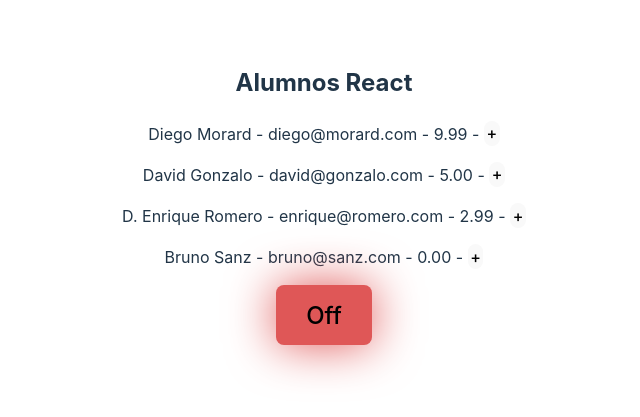
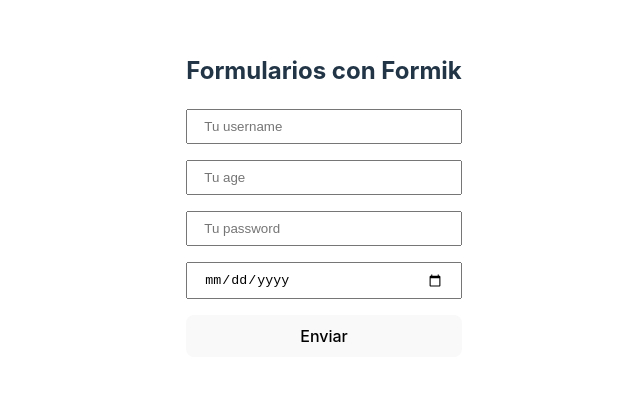
Before and after one commit to gorkavillara/react-g1-junio-2023, a React (Vite) app: page / in a window 1280 px wide. Shown: the part 205-622 px from the top of the page, without its empty margins (316-956 px from the left). Built offline with nearby package versions, Linux system fonts and the light colour scheme.

Commit message:
Tema 7 - Formularios clásicos y con Formik y yup

```diff
--- a/package.json
+++ b/package.json
@@ -10,8 +10,10 @@
     "preview": "vite preview"
   },
   "dependencies": {
+    "formik": "^2.4.2",
     "react": "^18.2.0",
-    "react-dom": "^18.2.0"
+    "react-dom": "^18.2.0",
+    "yup": "^1.2.0"
   },
   "devDependencies": {
     "@types/react": "^18.0.37",
--- a/src/App.tsx
+++ b/src/App.tsx
@@ -1,13 +1,9 @@
 import "./App.scss"
-// import * as views from "./views"
-// import Views from "./views"
-import { EstilosCondicionales, Alumnos } from "./views"
+import { FormularioFormik } from "./views"
 function App() {
     return (
         <>
-            {/* <Principal /> */}
-            <Alumnos />
-            <EstilosCondicionales />
+            <FormularioFormik />
         </>
     )
 }
--- /dev/null
+++ b/src/views/Formularios/FormularioClasico.tsx
@@ -0,0 +1,47 @@
+import { useState } from "react"
+import styles from "./Formularios.module.scss"
+
+interface IFormData {
+    username: string
+    password: string
+}
+
+const FormularioClasico = () => {
+    const [formData, setFormData] = useState<IFormData>({
+        username: "gorka",
+        password: "",
+    })
+
+    const handleSubmit = (event: React.FormEvent<HTMLFormElement>) => {
+        event.preventDefault()
+        console.log("enviando formulario...")
+        console.log({ datos: formData })
+    }
+    return (
+        <div className={styles.Formularios}>
+            <form onSubmit={handleSubmit}>
+                <input
+                    type="text"
+                    name="username"
+                    placeholder="Tu nombre de usuario"
+                    value={formData.username}
+                    onChange={(e) =>
+                        setFormData({ ...formData, username: e.target.value })
+                    }
+                />
+                <input
+                    type="password"
+                    name="password"
+                    placeholder="Tu contraseña"
+                    value={formData.password}
+                    onChange={(e) =>
+                        setFormData({ ...formData, password: e.target.value })
+                    }
+                />
+                <button type="submit">Enviar</button>
+            </form>
+        </div>
+    )
+}
+
+export default FormularioClasico
--- /dev/null
+++ b/src/views/Formularios/FormularioFormik.tsx
@@ -0,0 +1,72 @@
+import { Formik, Form, Field, ErrorMessage } from "formik"
+import * as yup from "yup"
+import styles from "./Formularios.module.scss"
+
+const validationSchema = yup.object({
+    username: yup
+        .string()
+        .required("El campo username es un campo obligatorio")
+        .min(4, "El nombre de usuario debería tener mínimo 4 caracteres")
+        .max(15, "El nombre de usuario debería tener máximo 15 caracteres"),
+    age: yup.number().required().integer().min(18),
+    password: yup.string().required(),
+    date: yup.date().max(new Date()),
+})
+
+const FormularioFormik = () => {
+    return (
+        <div className={styles.Formularios}>
+            <h2>Formularios con Formik</h2>
+            <Formik
+                initialValues={{
+                    username: "",
+                    password: "",
+                    age: "",
+                    date: new Date(),
+                }}
+                onSubmit={(values, options) => {
+                    console.log(values, options)
+                }}
+                validationSchema={validationSchema}
+                validate={(values) => {
+                    const errores: { username?: string; age?: string } = {}
+
+                    // if (values.username.length < 4) {
+                    //     errores.username =
+                    //         "El nombre debe tener mínimo 4 caracteres"
+                    // }
+
+                    // if (Number(values.age) < 18) {
+                    //     errores.age = "Debes ser mayor de edad"
+                    // }
+
+                    return errores
+                }}
+                validateOnBlur
+                validateOnChange={true}
+            >
+                <Form>
+                    <Field
+                        type="text"
+                        name="username"
+                        placeholder="Tu username"
+                    />
+                    <ErrorMessage name="username" />
+                    <Field type="number" name="age" placeholder="Tu age" />
+                    <ErrorMessage name="age" />
+                    <Field
+                        type="password"
+                        name="password"
+                        placeholder="Tu password"
+                    />
+                    <ErrorMessage name="password" />
+                    <Field type="date" name="date" placeholder="Tu date" />
+                    <ErrorMessage name="date" />
+                    <button type="submit">Enviar</button>
+                </Form>
+            </Formik>
+        </div>
+    )
+}
+
+export default FormularioFormik
--- /dev/null
+++ b/src/views/Formularios/Formularios.module.scss
@@ -0,0 +1,16 @@
+.Formularios {
+    form {
+        display: flex;
+        flex-direction: column;
+        gap: 1rem;
+
+        input {
+            padding: 0.5rem 1rem;
+            transition: all 0.4s;
+            // margin: 1rem 0;
+            &:focus {
+                box-shadow: 0 0 2rem rgba(255, 255, 255, 0.35);
+            }
+        }
+    }
+}
--- a/src/views/index.ts
+++ b/src/views/index.ts
@@ -1,7 +1,16 @@
-import Principal from "./Principal/Principal";
-import Estilos from "./Estilos/Estilos";
-import EstilosCondicionales from "./EstilosCondicionales/EstilosCondicionales";
-import Alumnos from "./Alumnos/Alumnos";
+import Principal from "./Principal/Principal"
+import Estilos from "./Estilos/Estilos"
+import EstilosCondicionales from "./EstilosCondicionales/EstilosCondicionales"
+import Alumnos from "./Alumnos/Alumnos"
+import FormularioClasico from "./Formularios/FormularioClasico"
+import FormularioFormik from "./Formularios/FormularioFormik"
 
-export { Principal, Estilos, EstilosCondicionales, Alumnos }
+export {
+    Principal,
+    Estilos,
+    EstilosCondicionales,
+    Alumnos,
+    FormularioClasico,
+    FormularioFormik,
+}
 // export default { Principal, Estilos }
```
Also changed, not shown: 1 other file (tests, documents, lock files or other folders).
